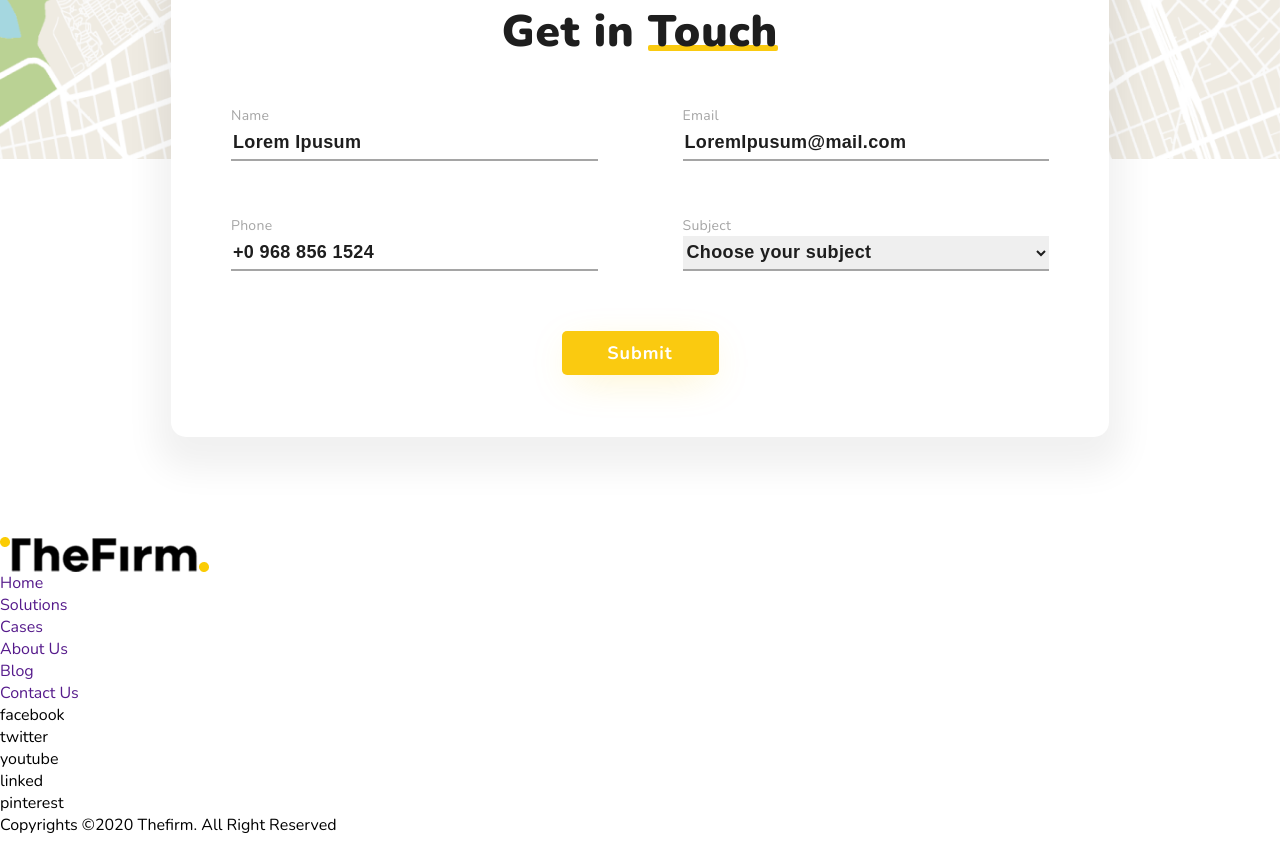
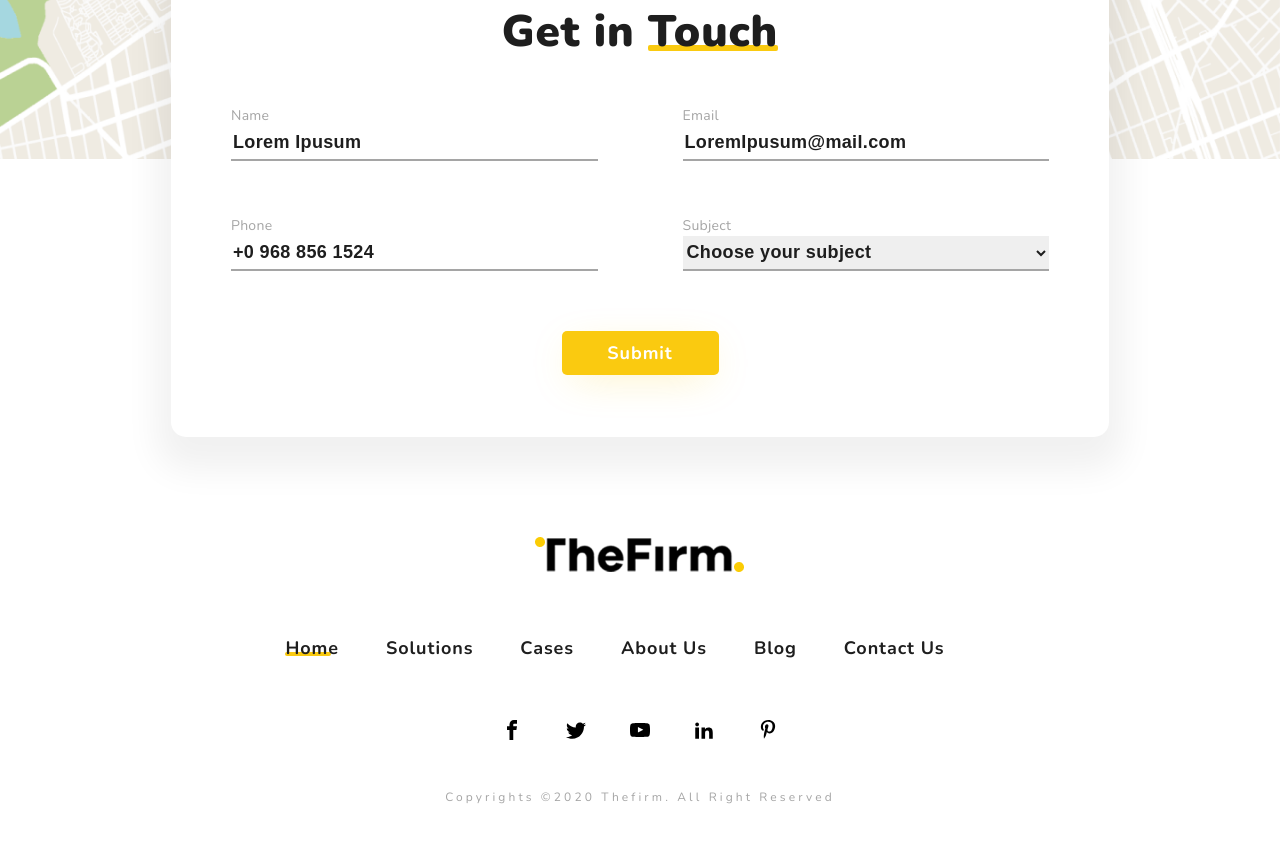
Before and after one commit to DenysPetrenk0/TheFirm, a website: page index.html in a window 1280 px wide. Shown: the part 6496-7345 px from the top of the page. Drawn offline with nearby package versions, Linux system fonts and the light colour scheme; files that its build step writes are made by us from their sources.

Commit message:
#5 added styles home

```diff
--- a/index.html
+++ b/index.html
@@ -384,9 +384,6 @@
         </section>
         <section class="get-in-touch">
             <div class="container">
-<!--                <div class="get-in-touch__background">-->
-<!--                    <img class="get-in-touch__background__img" src="./assets/img/get-in-touch/map.png" alt="">-->
-<!--                </div>-->
                 <div class="get-in-touch__content">
                     <div class="get-in-touch__content__title__container">
                         <h2 class="get-in-touch__content__title section__title">Get in Touch</h2>
@@ -424,34 +421,64 @@
                         <img class="footer__nav__logo__img" src="assets/img/logo.png" alt="logo">
                     </a>
                 </div>
-                <ul class="footer__nav__menu">
-                    <li class="footer__nav__menu__item">
-                        <a href="" class="footer__nav__menu__link">Home</a>
+                <ul class="nav__menu">
+                    <li class="nav__menu__item">
+                        <a href="" class="nav__menu__link current">Home</a>
                     </li>
-                    <li class="footer__nav__menu__item">
-                        <a href="" class="footer__nav__menu__link">Solutions</a>
+                    <li class="nav__menu__item">
+                        <a href="" class="nav__menu__link">Solutions</a>
                     </li>
-                    <li class="footer__nav__menu__item">
-                        <a href="" class="footer__nav__menu__link">Cases</a>
+                    <li class="nav__menu__item">
+                        <a href="" class="nav__menu__link">Cases</a>
                     </li>
-                    <li class="footer__nav__menu__item">
-                        <a href="" class="footer__nav__menu__link">About Us</a>
+                    <li class="nav__menu__item">
+                        <a href="" class="nav__menu__link">About Us</a>
                     </li>
-                    <li class="footer__nav__menu__item">
-                        <a href="" class="footer__nav__menu__link">Blog</a>
+                    <li class="nav__menu__item">
+                        <a href="" class="nav__menu__link">Blog</a>
                     </li>
-                    <li class="footer__nav__menu__item">
-                        <a href="" class="footer__nav__menu__link">Contact Us</a>
+                    <li class="nav__menu__item">
+                        <a href="" class="nav__menu__link">Contact Us</a>
                     </li>
                 </ul>
             </nav>
             <div class="footer__social__links">
-                <ul class="footer__social__links__list">
-                    <li class="footer__social__links__item">facebook</li>
-                    <li class="footer__social__links__item">twitter</li>
-                    <li class="footer__social__links__item">youtube</li>
-                    <li class="footer__social__links__item">linked</li>
-                    <li class="footer__social__links__item">pinterest</li>
+                <ul class="footer__social__list">
+                    <li class="footer__social__item">
+                        <a class="footer__social__link">
+                            <svg class="footer__social__icon">
+                                <use href="./assets/icon/sprite.svg#facebook"></use>
+                            </svg>
+                        </a>
+                    </li>
+                    <li class="footer__social__item">
+                        <a class="footer__social__link">
+                            <svg class="footer__social__icon">
+                                <use href="./assets/icon/sprite.svg#twitter"></use>
+                            </svg>
+                        </a>
+                    </li>
+                    <li class="footer__social__item">
+                        <a class="footer__social__link">
+                            <svg class="footer__social__icon">
+                                <use href="./assets/icon/sprite.svg#youtube"></use>
+                            </svg>
+                        </a>
+                    </li>
+                    <li class="footer__social__item">
+                        <a class="footer__social__link">
+                            <svg class="footer__social__icon">
+                                <use href="./assets/icon/sprite.svg#linkedin"></use>
+                            </svg>
+                        </a>
+                    </li>
+                    <li class="footer__social__item">
+                        <a class="footer__social__link">
+                            <svg class="footer__social__icon">
+                                <use href="./assets/icon/sprite.svg#pinterest"></use>
+                            </svg>
+                        </a>
+                    </li>
                 </ul>
             </div>
             <div class="footer__copyrights">
--- /dev/null
+++ b/sass/components/_navigation.scss
@@ -0,0 +1,54 @@
+.nav {
+  display: flex;
+
+  &__menu {
+    display: flex;
+    align-items: center;
+
+    &__item {
+      position: relative;
+      margin-right: 47px;
+
+      &:last-child {
+        margin-right: 50px;
+      }
+    }
+
+    &__link {
+      font-weight: 700;
+      font-size: 18px;
+      letter-spacing: 0.05em;
+      color: var(--text-color);
+      white-space: nowrap;
+
+      &:hover,
+      &:focus {
+        &::after {
+          position: absolute;
+          display: block;
+          content: "";
+          width: 85%;
+          height: 4px;
+          background-color: var(--utility-color);
+          border-radius: 2px;
+          bottom: 4px;
+          z-index: -1;
+        }
+      }
+    }
+
+    .current {
+      &::after {
+        position: absolute;
+        display: block;
+        content: "";
+        width: 85%;
+        height: 4px;
+        background-color: var(--utility-color);
+        border-radius: 2px;
+        bottom: 4px;
+        z-index: -1;
+      }
+    }
+  }
+}
--- /dev/null
+++ b/sass/layout/_footer.scss
@@ -0,0 +1,57 @@
+.footer {
+  .container {
+    display: flex;
+    flex-direction: column;
+    align-items: center;
+  }
+
+  .nav {
+    &__menu {
+      margin-top: 64px;
+      margin-bottom: 60px;
+    }
+  }
+
+  &__social {
+    &__list {
+      display: flex;
+    }
+
+    &__link {
+      cursor: pointer;
+    }
+
+    &__item {
+      &:not(:last-child) {
+        margin-right: 44px;
+      }
+    }
+
+    &__icon {
+      width: 20px;
+      height: 20px;
+      fill: black;
+
+      .footer__social__link:hover & {
+        fill: var(--utility-color);
+      }
+    }
+  }
+
+  &__copyrights {
+    margin-top: 44px;
+    margin-bottom: 43px;
+
+    &__text {
+      font-weight: 400;
+      font-size: 12px;
+      line-height: 133%;
+      letter-spacing: 0.26em;
+      color: #a5a5a5;
+    }
+  }
+
+  &__nav__logo__img {
+    margin: 0 auto;
+  }
+}
--- a/sass/layout/_header.scss
+++ b/sass/layout/_header.scss
@@ -2,7 +2,6 @@
   height: 70px;
 
   .nav {
-    display: flex;
     padding-top: 20px;
     padding-bottom: 7px;
 
@@ -14,56 +13,5 @@
         height: 35px;
       }
     }
-
-    &__menu {
-      display: flex;
-      align-items: center;
-
-      &__item {
-        position: relative;
-        margin-right: 47px;
-
-        &:last-child {
-          margin-right: 50px;
-        }
-      }
-
-      &__link {
-        font-weight: 700;
-        font-size: 18px;
-        letter-spacing: 0.05em;
-        color: var(--text-color);
-        white-space: nowrap;
-
-        &:hover,
-        &:focus {
-          &::after {
-            position: absolute;
-            display: block;
-            content: "";
-            width: 85%;
-            height: 4px;
-            background-color: var(--utility-color);
-            border-radius: 2px;
-            bottom: 4px;
-            z-index: -1;
-          }
-        }
-      }
-    }
-  }
-
-  .current {
-    &::after {
-      position: absolute;
-      display: block;
-      content: "";
-      width: 85%;
-      height: 4px;
-      background-color: var(--utility-color);
-      border-radius: 2px;
-      bottom: 4px;
-      z-index: -1;
-    }
   }
 }
--- a/sass/layout/_testimonials.scss
+++ b/sass/layout/_testimonials.scss
@@ -31,6 +31,7 @@
     justify-content: center;
     align-items: center;
     margin-bottom: 32px;
+    position: relative;
 
     &__img {
       &:first-child,
--- a/sass/main.scss
+++ b/sass/main.scss
@@ -2,6 +2,7 @@
 
 @use "./components/_button";
 @use "./components/_title";
+@use "./components/_navigation";
 
 @use "./base/_common";
 @use "./base/_container";
@@ -16,3 +17,4 @@
 @use "./layout/_blogs";
 @use "./layout/_testimonials";
 @use "./layout/_get-in-touch";
+@use "./layout/_footer";
```
Also changed, not shown: assets/icon/quotes.svg (added), assets/icon/sprite.svg (added), assets/img/testimonials/group.png (added).
